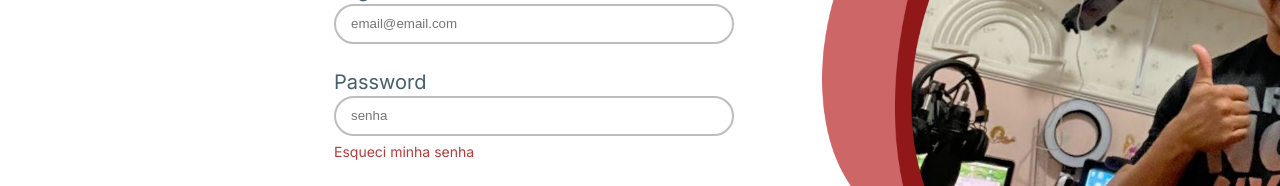
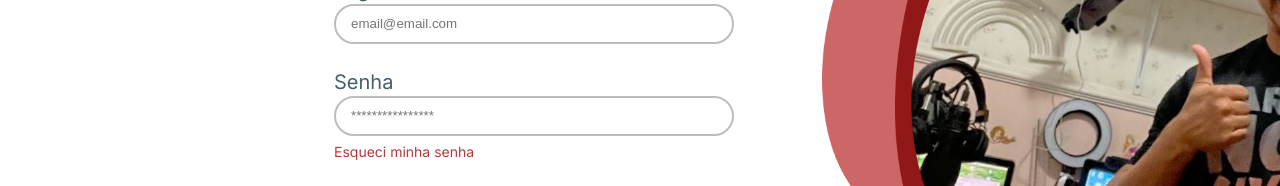
Before and after one commit to Pipoca-Agil/frontend, a React (Create React App) app: page /login in a window 1280 px wide. Shown: the part 353-539 px from the top of the page. Built offline with nearby package versions, Linux system fonts and the light colour scheme; a web font is replaced by a local one.

Commit message:
fix: ajusta formatação do formulario de login, instala biblioteca de icones de senha para outros navegadores

```diff
--- a/package.json
+++ b/package.json
@@ -11,6 +11,7 @@
     "@types/node": "^16.18.37",
     "@types/react-dom": "^18.2.6",
     "axios": "^1.5.0",
+    "font-awesome": "^4.7.0",
     "framer-motion": "^10.16.2",
     "react": "^18.2.0",
     "react-dom": "^18.2.0",
--- a/src/pages/Login/index.tsx
+++ b/src/pages/Login/index.tsx
@@ -54,9 +54,9 @@ export default function Login() {
             </FormGroup>
             <FormGroup>
             <LableStyle>
-                Password
+                Senha
             <InputComponent
-              placeholder='senha'
+              placeholder='****************'
               type='password'
               name='password'
               value={formData.password}
@@ -73,7 +73,7 @@ export default function Login() {
             </CheckBoxWapper>
         <CadastreseDiv>
         <CadastreseText>Ainda não é assinante?</CadastreseText>
-        <CadastreseText2><Link style={styleColor} to={"/register"} >Cadastre-se</Link>e conheça as vantagens</CadastreseText2>
+        <CadastreseText2><Link style={styleColor} to={"/register"} >Cadastre-se</Link> e conheça as vantagens</CadastreseText2>
         </CadastreseDiv>
       </form>
       </FormStyle>
```
Also changed, not shown: 1 other file (tests, documents, lock files or other folders).
